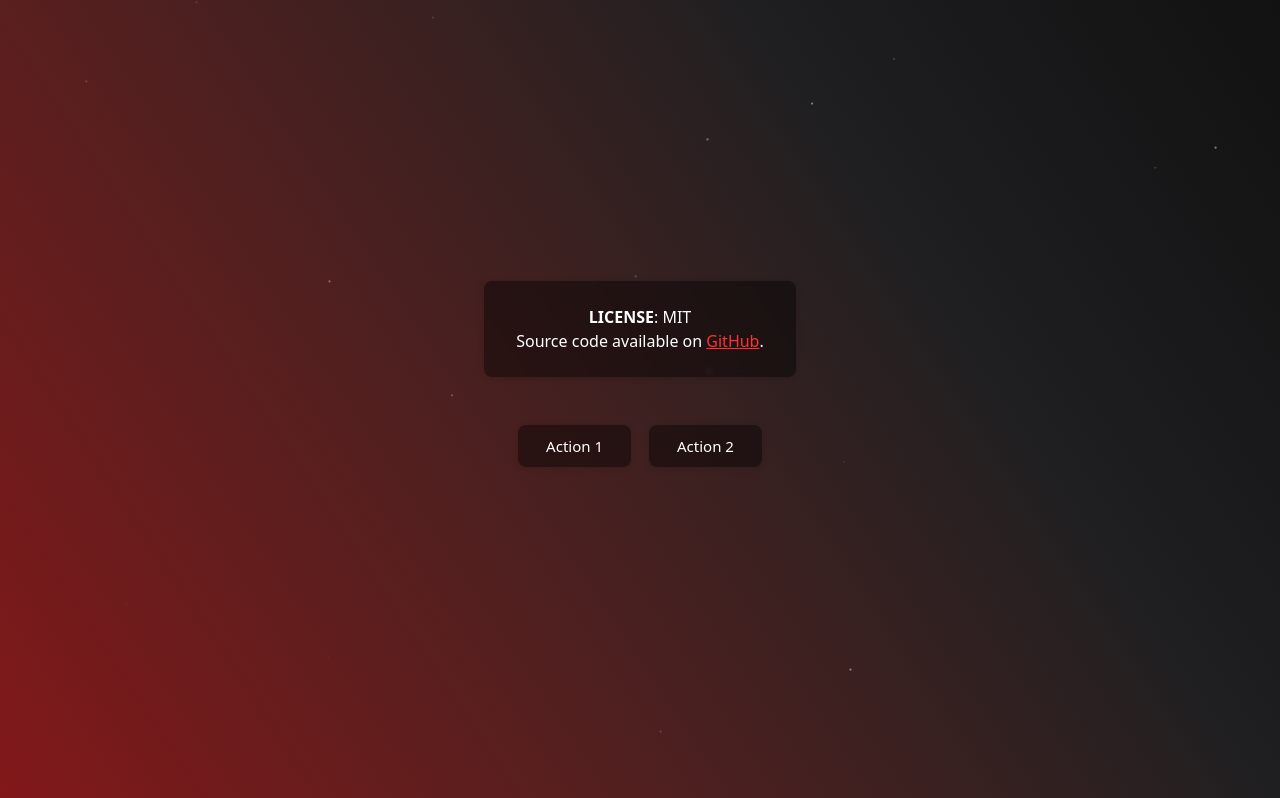
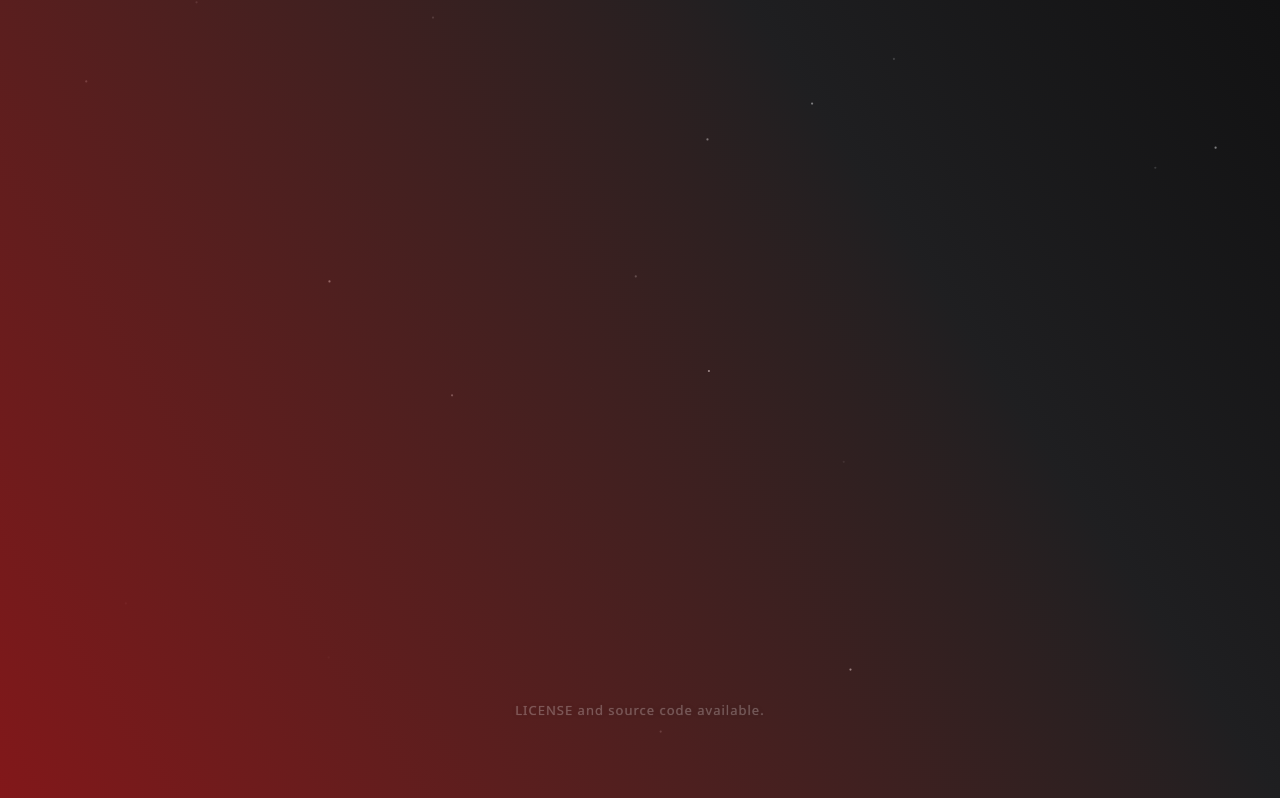
Before and after one commit to TheusHen/TheusHen, a Next.js app: page / in a window 1280 px wide. Shown: the part 1919-2717 px from the top of the page. Built offline with nearby package versions, Linux system fonts and the light colour scheme; no server answers.

Commit message:
Update EquationFall.tsx

```diff
--- a/src/app/components/EquationFall.tsx
+++ b/src/app/components/EquationFall.tsx
@@ -1,7 +1,7 @@
 import React from "react";
+import { motion } from "framer-motion";
 
-// LICENSE and Source Code message component
-function LicenseAndSource() {
+export default function AnimatedEquationFall() {
     return (
         <div
             style={{
@@ -10,88 +10,31 @@ function LicenseAndSource() {
                 background: "transparent",
                 overflow: "hidden",
                 position: "relative",
+                touchAction: "none",
                 fontFamily: "system-ui,Roboto,sans-serif",
-                display: "flex",
-                flexDirection: "column",
-                justifyContent: "center",
-                alignItems: "center",
             }}
         >
-            <div
+            {/* Instructions (in English, subtle, smaller) */}
+            <motion.div
+                initial={{ opacity: 0, y: 24 }}
+                animate={{ opacity: 0.25, y: 0 }}
+                exit={{ opacity: 0 }}
                 style={{
-                    background: "rgba(0,0,0,0.42)",
-                    borderRadius: 8,
+                    position: "absolute",
+                    left: 0,
+                    right: 0,
+                    bottom: 54,
                     color: "#fff",
-                    fontSize: 16,
-                    padding: "24px 32px",
-                    fontWeight: 500,
-                    boxShadow: "0 1px 6px #0002",
-                    backdropFilter: "blur(2px)",
+                    fontSize: 13,
                     textAlign: "center",
-                    marginBottom: 24,
+                    zIndex: 2,
+                    pointerEvents: "none",
+                    textShadow: "0 0 5px #000a, 0 0 1px #fff",
+                    letterSpacing: 1,
                 }}
             >
-                <div>
-                    <strong>LICENSE</strong>: MIT<br />
-                    <span>
-                        Source code available on{" "}
-                        <a
-                            href="https://github.com/TheusHen"
-                            target="_blank"
-                            rel="noopener noreferrer"
-                            style={{ color: "#ff3131", textDecoration: "underline" }}
-                        >
-                            GitHub
-                        </a>
-                        .
-                    </span>
-                </div>
-            </div>
-            <div
-                style={{
-                    display: "flex",
-                    flexDirection: "row",
-                    gap: "18px",
-                    marginTop: 24,
-                }}
-            >
-                <button
-                    style={{
-                        background: "rgba(0,0,0,0.42)",
-                        border: "none",
-                        borderRadius: 8,
-                        color: "#fff",
-                        fontSize: 15,
-                        padding: "10px 28px",
-                        fontWeight: 500,
-                        cursor: "pointer",
-                        boxShadow: "0 1px 6px #0002",
-                        outline: "none",
-                        transition: "background 0.18s",
-                    }}
-                >
-                    Action 1
-                </button>
-                <button
-                    style={{
-                        background: "rgba(0,0,0,0.42)",
-                        border: "none",
-                        borderRadius: 8,
-                        color: "#fff",
-                        fontSize: 15,
-                        padding: "10px 28px",
-                        fontWeight: 500,
-                        cursor: "pointer",
-                        boxShadow: "0 1px 6px #0002",
-                        outline: "none",
-                        transition: "background 0.18s",
-                    }}
-                >
-                    Action 2
-                </button>
-            </div>
+                LICENSE and source code available.
+            </motion.div>
         </div>
     );
 }
-
-export default LicenseAndSource;
```
